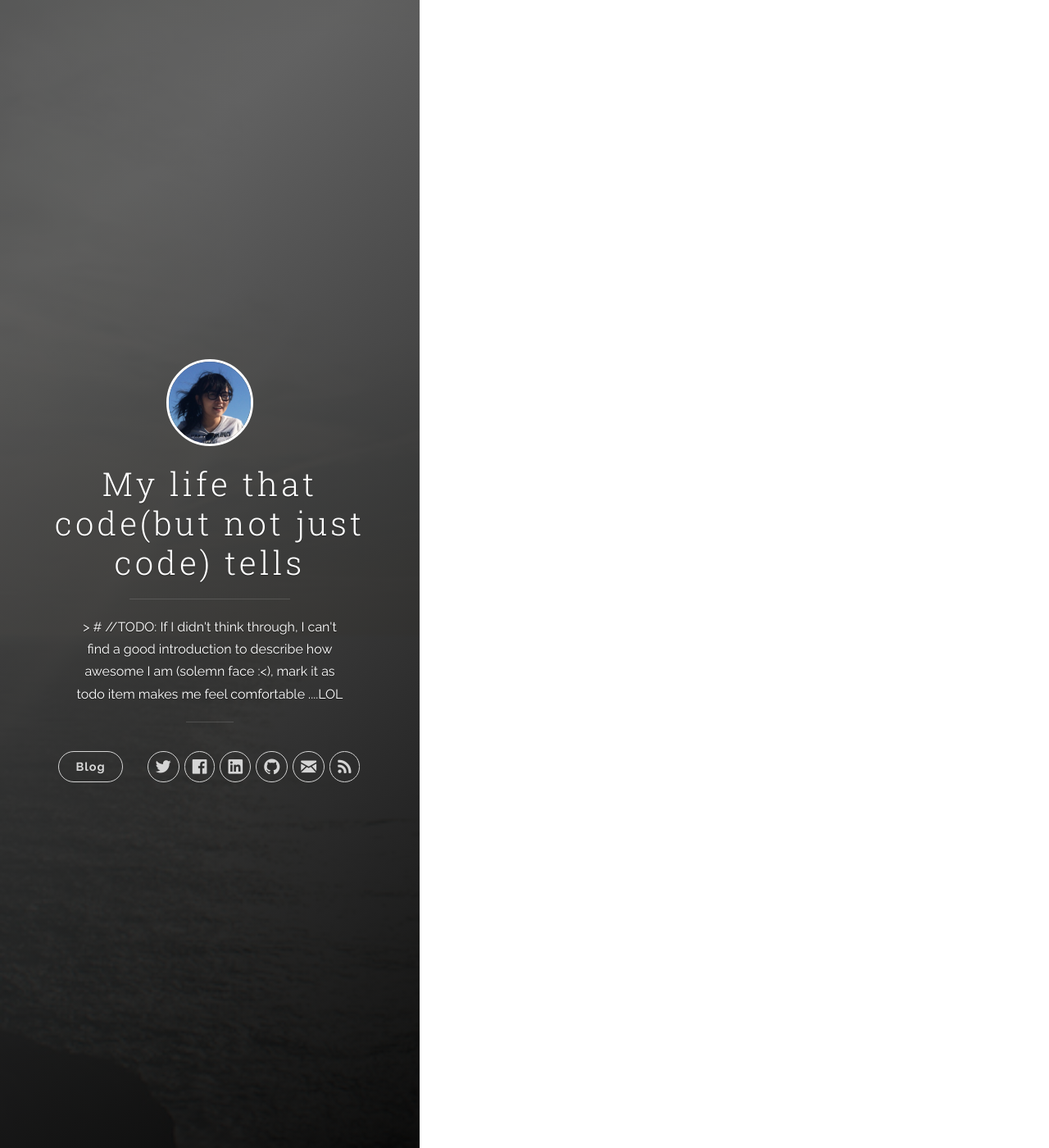
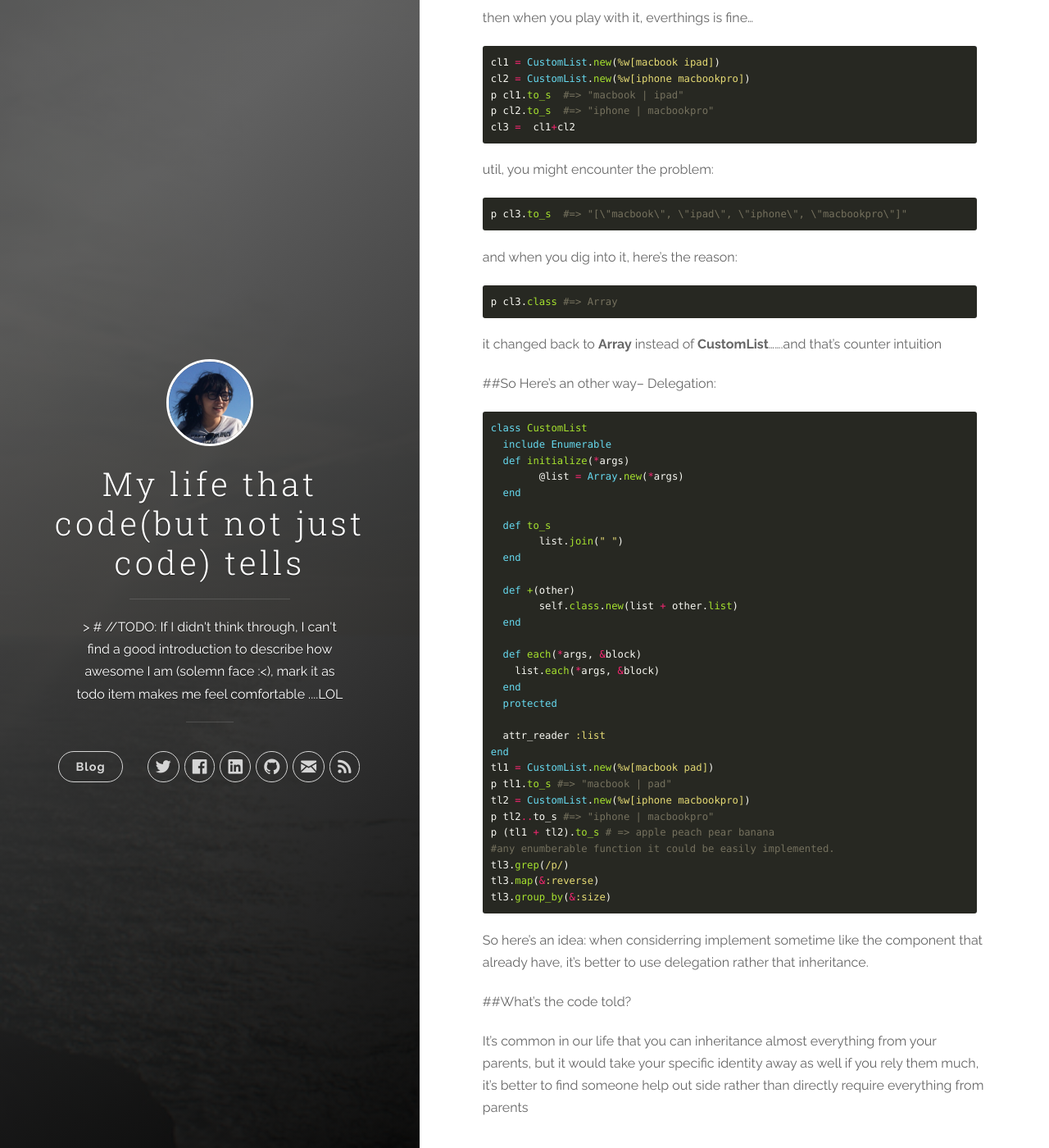
Before and after one commit to carmen0208/carmen0208.github.io, a Jekyll site: the page built from _posts/2016-09-28-delegation-over-inheritance.markdown, in a window 1280 px wide and 1400 px high, scrolled down 463 px. Shown: the whole window at 82% size. Built offline with Jekyll 4.4.1, drawn with Linux system fonts in a browser that asks for light colours; nearby versions of some CDN libraries; comment, search, counter and statistics services are not loaded; some of the changed text lies outside the part shown.

Commit message:
finish and preview English version

````diff
--- a/_posts/2016-09-28-delegation-over-inheritance.markdown
+++ b/_posts/2016-09-28-delegation-over-inheritance.markdown
@@ -6,5 +6,83 @@ categories: English
 tags: ruby programming English
 
 ---
+#### Let's think about this:
 
-That's it. I would update it with both English and Chinese version tomorrow
+If you want a data structure that almost the same as ruby Array but different in
+some part. You might make an subclass of Array like the example below:
+
+###### Inheritance(Subclass)
+
+```ruby
+class CustomList <Array
+  def to_s
+    join(" | ")
+  end
+end
+```
+
+then when you play with it, everthings is fine...
+
+```ruby
+cl1 = CustomList.new(%w[macbook ipad])
+cl2 = CustomList.new(%w[iphone macbookpro])
+p cl1.to_s  #=> "macbook | ipad"
+p cl2.to_s  #=> "iphone | macbookpro"
+cl3 =  cl1+cl2
+```
+util, you might encounter the problem:
+
+```ruby
+p cl3.to_s  #=> "[\"macbook\", \"ipad\", \"iphone\", \"macbookpro\"]"
+```
+
+and when you dig into it, here's the reason:
+```ruby
+p cl3.class #=> Array
+```
+
+it changed back to **Array** instead of **CustomList**.......and that's counter intuition
+
+##So Here's an other way-- Delegation:
+
+```ruby
+class CustomList
+  include Enumerable
+  def initialize(*args)
+	@list = Array.new(*args)
+  end
+
+  def to_s
+	list.join(" ")
+  end
+
+  def +(other)
+	self.class.new(list + other.list)
+  end
+
+  def each(*args, &block)
+    list.each(*args, &block)
+  end
+  protected
+
+  attr_reader :list
+end
+tl1 = CustomList.new(%w[macbook pad])
+p tl1.to_s #=> "macbook | pad"
+tl2 = CustomList.new(%w[iphone macbookpro])
+p tl2..to_s #=> "iphone | macbookpro"
+p (tl1 + tl2).to_s # => apple peach pear banana
+#any enumberable function it could be easily implemented.
+tl3.grep(/p/)
+tl3.map(&:reverse)
+tl3.group_by(&:size)
+```
+
+So here's an idea: when considerring implement sometime like the component that already have,
+it's better to use delegation rather that inheritance.
+
+##What's the code told?
+
+It's common in our life that you can inheritance almost everything from your parents, but it would take
+your specific identity away as well if you rely them much, it's better to find someone help
+out side rather than directly require everything from parents
````
